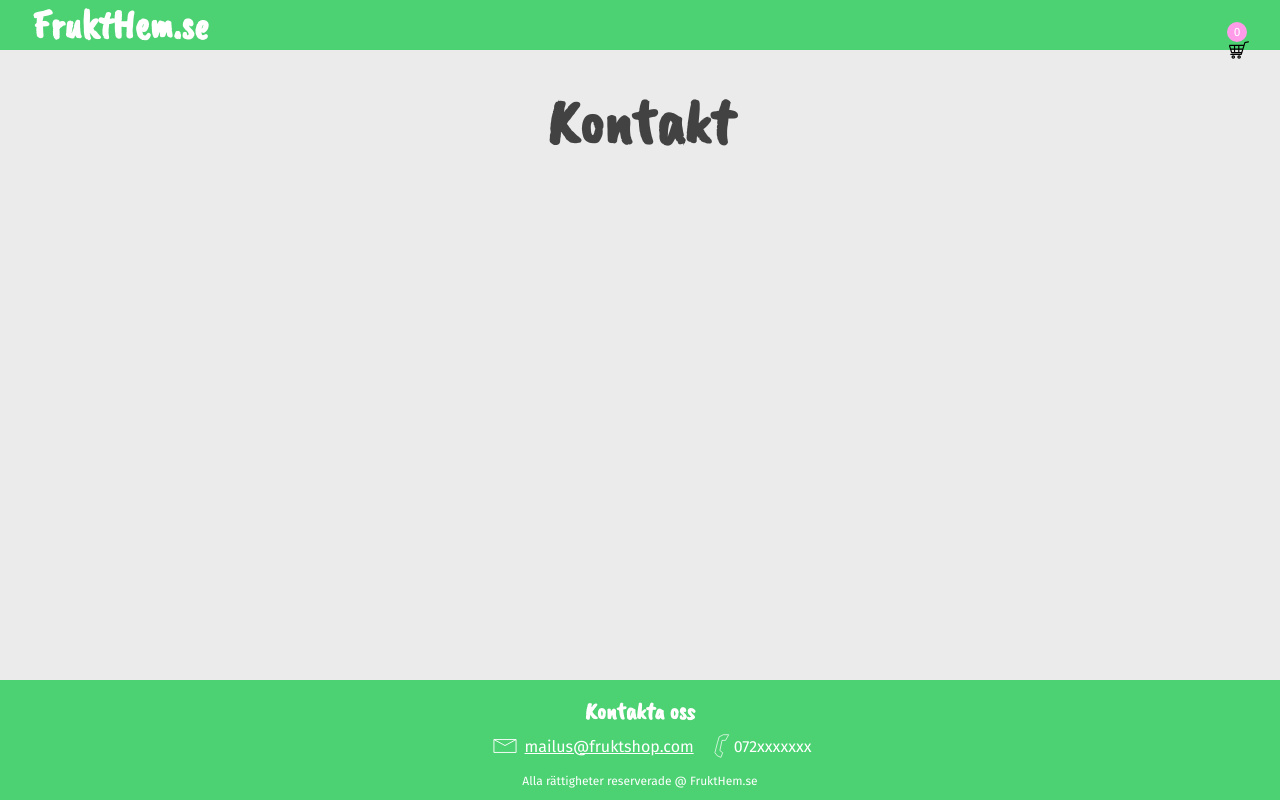
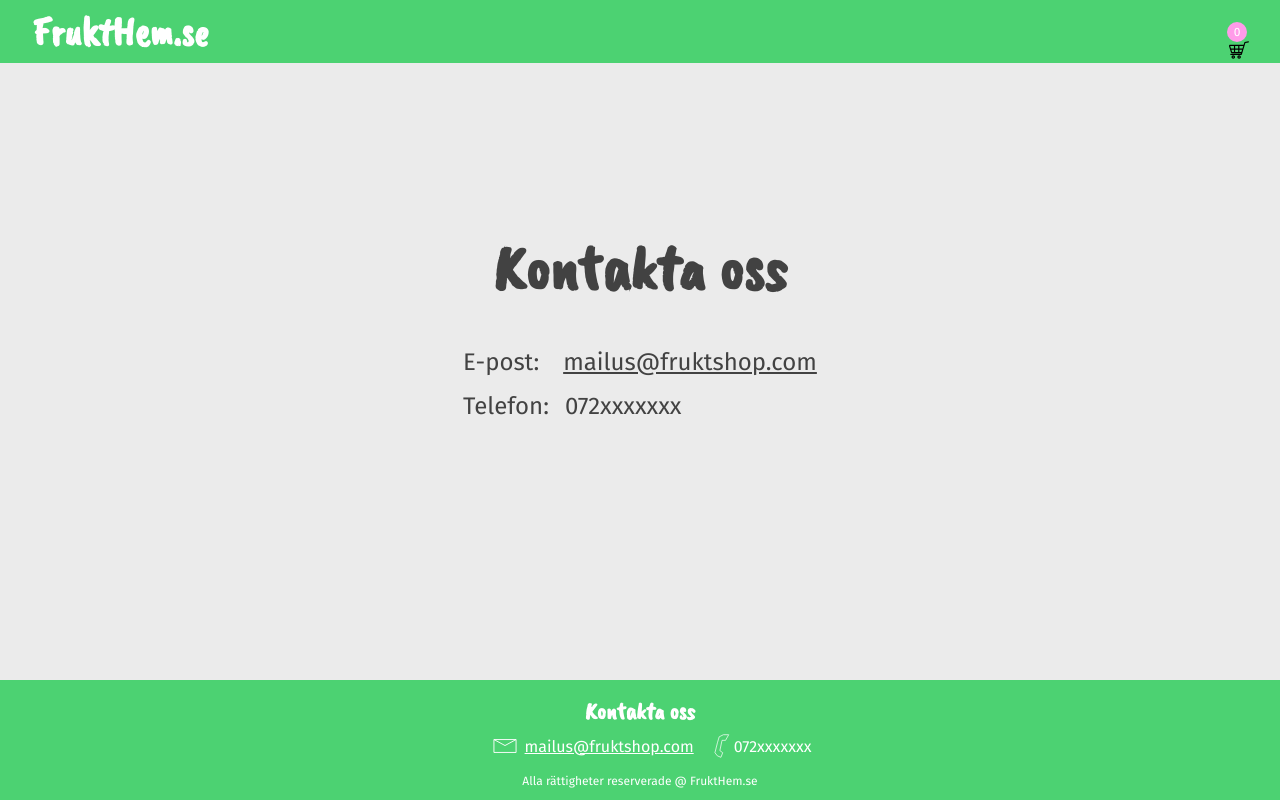
Before and after one commit to jenseneducation-sharon-tan/grupp-projekt-tdd, a Vue app: page /contact in a window 1280 px wide. Built offline with nearby package versions, Linux system fonts and the light colour scheme; a web font is replaced by a local one.

Commit message:
add info on Contact

```diff
--- a/src/views/About.vue
+++ b/src/views/About.vue
@@ -44,7 +44,6 @@ export default {
 }
 
 .about_main {
-  height: 100%;
   padding: 2rem 0;
   display: flex;
   flex-direction: column;
--- a/src/views/Contact.vue
+++ b/src/views/Contact.vue
@@ -2,8 +2,17 @@
   <div id="contact">
     <Header />
     <div class="contact_main">
-      <h2>Kontakt</h2>
-      <p></p>
+      <h2>Kontakta oss</h2>
+      <div class="contact">
+        <div class="mail">
+          <span>E-post: </span>
+          <a href="mailto:mailus@fruktshop.com"> mailus@fruktshop.com</a>
+        </div>
+        <div class="call">
+          <span>Telefon: </span>
+          <a>072xxxxxxx</a>
+        </div>
+      </div>
     </div>
     <Footer />
   </div>
@@ -30,7 +39,6 @@ export default {
 }
 
 .contact_main {
-  height: 100%;
   padding: 2rem 0;
   display: flex;
   flex-direction: column;
@@ -41,10 +49,43 @@ export default {
     margin-bottom: 2rem;
   }
 
-  p {
-    text-align: left;
-    width: 70%;
+  .contact {
     margin-bottom: 5rem;
+    margin-top: 8px;
+
+    span {
+      margin-right: 1rem;
+    }
+
+    span,
+    a {
+      font-size: 1.5rem;
+      margin-bottom: 1rem;
+    }
+
+    div {
+      display: flex;
+      align-items: center;
+
+      img {
+        height: 24px;
+        width: 24px;
+      }
+    }
+    .call {
+      span {
+        margin-right: 1rem;
+      }
+    }
+
+    .mail {
+      span {
+        margin-right: 1.5rem;
+      }
+      a {
+        color: $dark-gray;
+      }
+    }
   }
 }
 </style>
```
